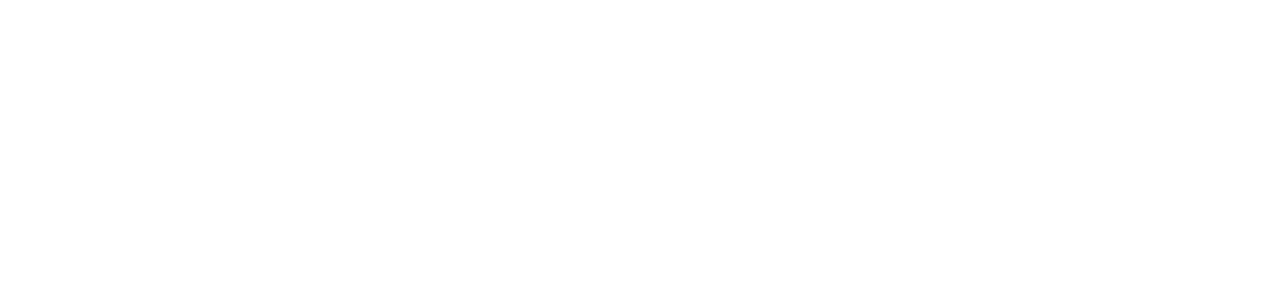
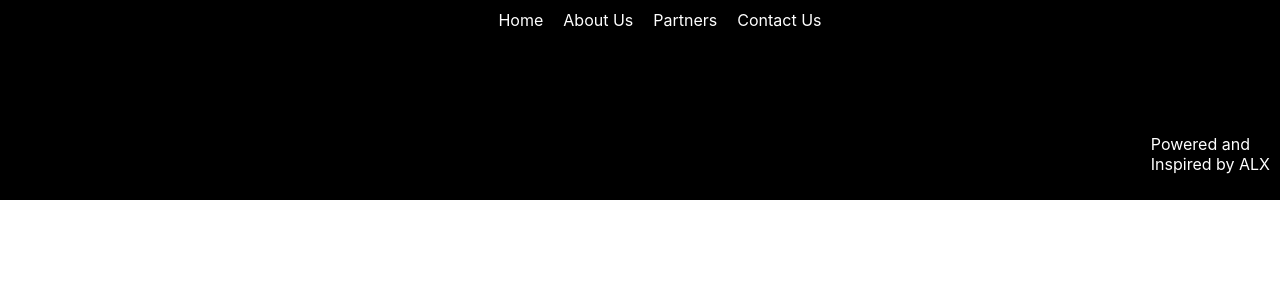
Before and after one commit to mkoner/michote_frontend, a React (Create React App) app in the folder michote/: page / in a window 1280 px wide. Shown: the top 300 px of the page. Built offline with nearby package versions, Linux system fonts and the light colour scheme.

Commit message:
created footer component

```diff
--- a/michote/src/App.js
+++ b/michote/src/App.js
@@ -1,9 +1,11 @@
 import logo from './logo.svg';
 import './App.css';
+import Footer from './components/footer/footer';
 
 function App() {
   return (
     <div className="App">
+      <Footer/>
     </div>
   );
 }
--- /dev/null
+++ b/michote/src/components/footer/footer.css
@@ -0,0 +1,39 @@
+footer{
+    background-color: #000;
+    height: 200px;
+    position: relative;
+}
+
+li{
+    list-style: none;
+}
+
+a{
+    text-decoration: none;
+    text-emphasis: none;
+}
+
+footer a{
+    color: #FFF;
+}
+
+.footer-items{
+    display: flex;
+    flex-flow: row wrap;
+    justify-content: center;
+    align-items: center;
+    margin: 0;
+}
+
+.footer-items li{
+    margin: 10px;
+}
+
+footer .credit{
+    color: #FFF;
+    position: absolute;
+    background-color: #000;
+    bottom: 0;
+    right: 0;
+    padding: 10px;
+}
--- /dev/null
+++ b/michote/src/components/footer/footer.jsx
@@ -0,0 +1,21 @@
+import React from 'react'
+
+import './footer.css'
+
+export default function Footer() {
+  return (
+    <footer className='footer'>
+        <ul className='footer-items'>
+              <li><a href='/home'>Home</a></li>
+              <li><a href='/about'>About Us</a></li>
+              <li><a href='/partners'>Partners</a></li>
+              <li><a href='/contact'>Contact Us</a></li>
+        </ul>
+        <div className="credit">
+            <p>
+                Powered and <br/> Inspired by ALX
+            </p>
+        </div>
+    </footer>
+  )
+}
```
